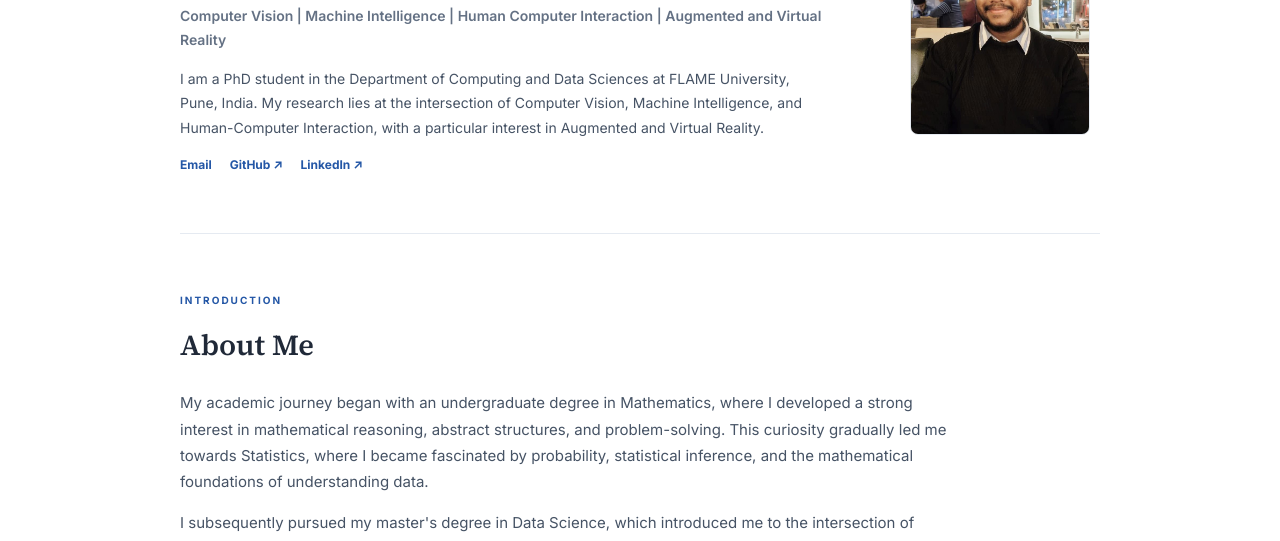
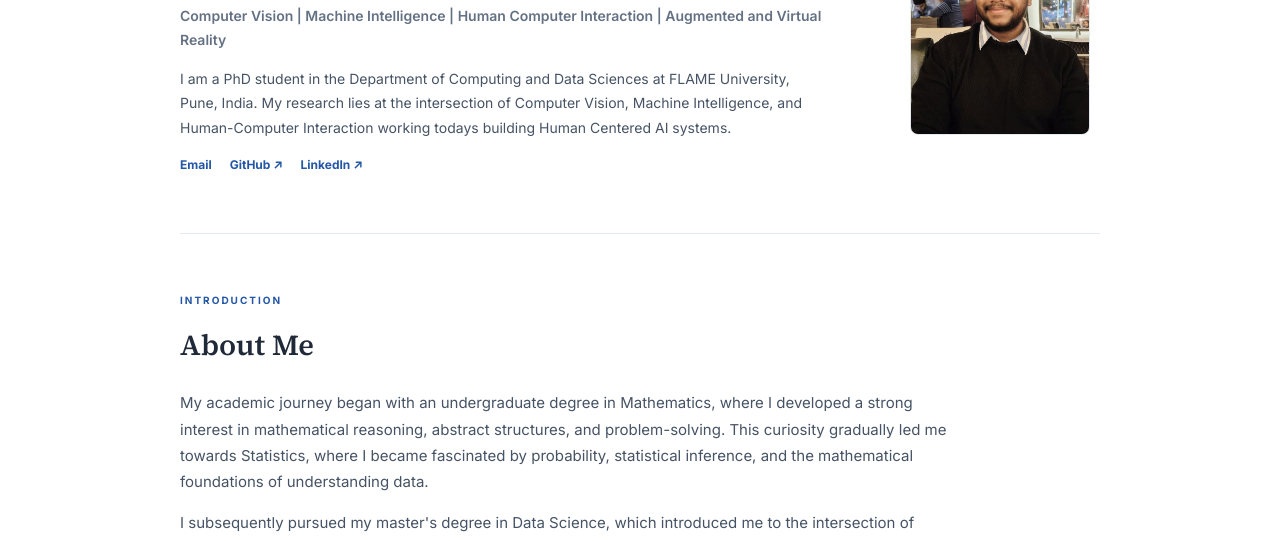
Before and after one commit to ankitpiklu17/ankitpiklu17.github.io, a plain HTML site: page index.html in a window 1280 px wide. Shown: the part 259-800 px from the top of the page. Drawn offline with Linux system fonts and the light colour scheme.

Commit message:
Revise research interests in index.html
Updated research interests to include Human Centered AI systems.

```diff
--- a/index.html
+++ b/index.html
@@ -63,8 +63,8 @@
                 <p class="intro">
     I am a PhD student in the Department of Computing and Data Sciences
     at FLAME University, Pune, India. My research lies at the intersection
-    of Computer Vision, Machine Intelligence, and Human-Computer Interaction,
-    with a particular interest in Augmented and Virtual Reality.
+    of Computer Vision, Machine Intelligence, and Human-Computer Interaction
+    working todays building Human Centered AI systems.
                </p>
 
                 <div class="hero-links">
```
